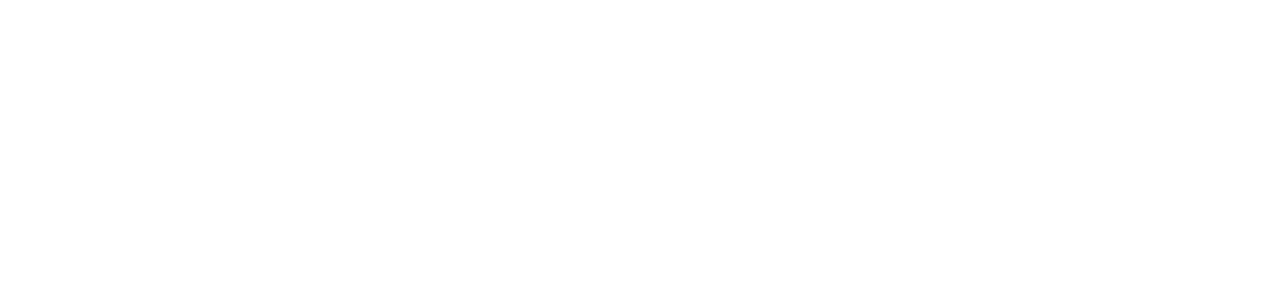
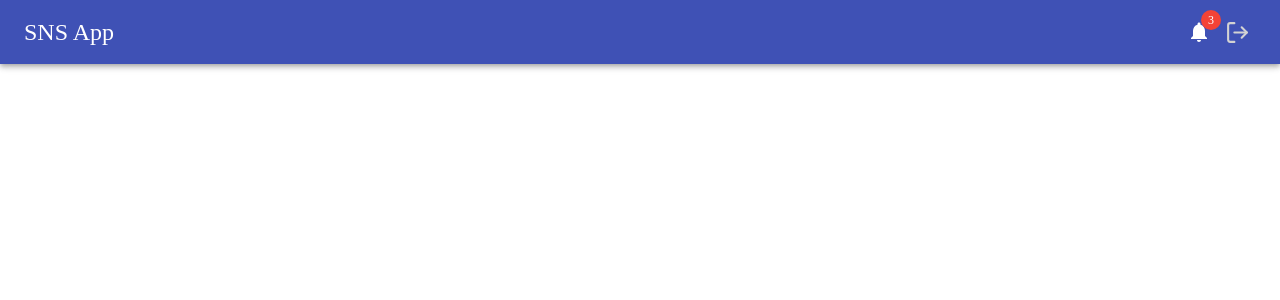
Before and after one commit to ono5/sns-with-django, a React (Create React App) app in the folder frontend/: page / in a window 1280 px wide. Shown: the top 300 px of the page. Built offline with nearby package versions, Linux system fonts and the light colour scheme.

Commit message:
feat: Added Navbar component

```diff
--- a/frontend/src/App.css
+++ b/frontend/src/App.css
@@ -36,3 +36,13 @@
     transform: rotate(360deg);
   }
 }
+
+.signOut {
+  background-color: transparent;
+  color: lightgray;
+  margin-top: 7px;
+  font-size: 25px;
+  border: none;
+  outline: none;
+  cursor: pointer;
+}
--- a/frontend/src/App.js
+++ b/frontend/src/App.js
@@ -4,6 +4,7 @@
 import { createMuiTheme } from '@material-ui/core/styles'
 import { ThemeProvider as MuiThemeProvider } from '@material-ui/core/styles'
 import indigo from '@material-ui/core/colors/indigo'
+import Navbar from './components/Navbar';
 
 const theme = createMuiTheme({
   palette: {
@@ -21,7 +22,7 @@
 function App() {
   return (
     <MuiThemeProvider theme={theme}>
-
+      <Navbar />
     </MuiThemeProvider>
   );
 }
--- /dev/null
+++ b/frontend/src/components/Navbar.js
@@ -0,0 +1,51 @@
+import React from 'react'
+
+import { makeStyles } from '@material-ui/core/styles';
+import AppBar from '@material-ui/core/AppBar';
+import Toolbar from '@material-ui/core/Toolbar';
+import Typography from '@material-ui/core/Typography';
+
+import NotificationsIcon from '@material-ui/icons/Notifications'
+import Badge from '@material-ui/core/Badge'
+import { FiLogOut } from 'react-icons/fi'
+import { withCookies } from 'react-cookie'
+
+const useStyles = makeStyles((theme) => ({
+    bg: {
+      marginRight: theme.spacing(1),
+    },
+    title: {
+      flexGrow: 1,
+    },
+}));
+
+// https://material-ui.com/components/app-bar/#app-bar-with-menu
+const Navbar = (props) => {
+    const classes = useStyles();
+
+    const Logout = () => event => {
+        props.cookies.remove('current-token');
+        window.location.href = '/'
+    }
+
+    return (
+        <AppBar position="static">
+            <Toolbar>
+                <Typography variant="h5" className={classes.title}>
+                    SNS App
+                </Typography>
+                <Badge className={classes.bg}
+                  badgeContent={3}
+                  color="secondary"
+                >
+                    <NotificationsIcon />
+                </Badge>
+                <button className="signOut" onClick={Logout()}>
+                    <FiLogOut />
+                </button>
+            </Toolbar>
+        </AppBar>
+    )
+}
+
+export default withCookies(Navbar)
```
